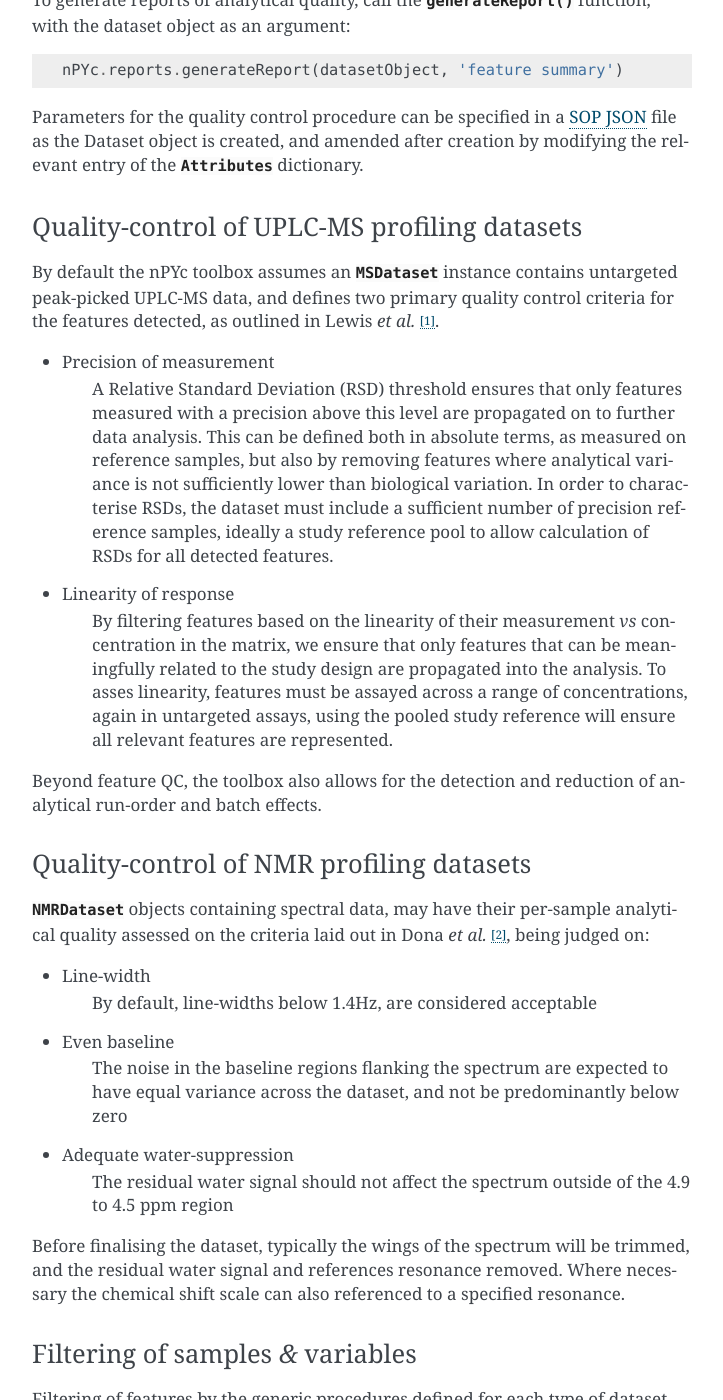
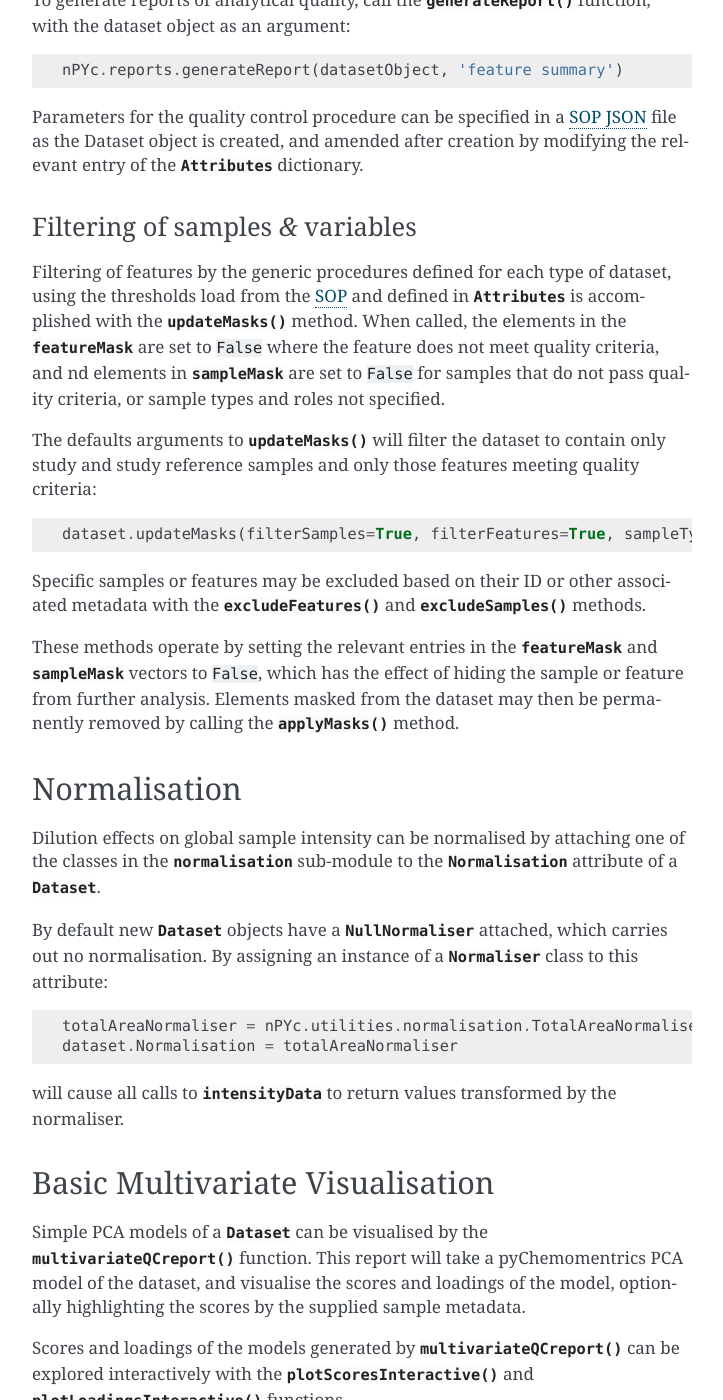
Before and after one commit to phenomecentre/nPYc-Toolbox, a Sphinx documentation site: the page built from docs/tutorials/tutorial.rst, in a window 1280 px wide and 1400 px high, scrolled down 2524 px. Shown: the whole window, without its empty margins (388-1111 px from the left). Built offline with Sphinx 7.4.7, drawn with Linux system fonts in a browser that asks for light colours; some of the changed text lies outside the part shown.

Commit message:
Restructured tutorial docs
[ci skip]

```diff
--- a/docs/index.rst
+++ b/docs/index.rst
@@ -29,7 +30,7 @@
 
 Using the nPYc toolbox
 ======================
-The :doc:`tutorial <tutorial>` introduces the basic process of using the nPYc toolbox to load, perform quality-control on, and basic interpretation of a metabolic profiling dataset.
+The :doc:`tutorial <tutorials/tutorial>` introduces the basic process of using the nPYc toolbox to load, perform quality-control on, and basic interpretation of a metabolic profiling dataset.
 
 
 The :py:class:`~nPYc.objects.Dataset` classes
--- /dev/null
+++ b/docs/tutorials/targeteddataset.rst
@@ -0,0 +1,2 @@
+Preprocesssing *&* Quality-control of targeted datasets
+-------------------------------------------------------
--- a/docs/tutorial.rst
+++ b/docs/tutorials/tutorial.rst
@@ -26,7 +26,7 @@
 
 	dataset.intensityData
 
-Additional study design parameters or sample metadata may be mapped into the Dataset using the :py:meth:`~nPYc.objects.Dataset.addSampleInfo` method. For the purpose of standardising QC filtering procedures, the nPYc toolbox defines a small set of terms for describing reference sample types and design elements, as listed in :doc:`nomenclature<nomenclature>`.
+Additional study design parameters or sample metadata may be mapped into the Dataset using the :py:meth:`~nPYc.objects.Dataset.addSampleInfo` method. For the purpose of standardising QC filtering procedures, the nPYc toolbox defines a small set of terms for describing reference sample types and design elements, as listed in :doc:`nomenclature<../nomenclature>`.
 
 In brief, :term:`precision reference` assays are acquired to characterise analytical variability, while :term:`linearity reference` assays provide a measure of a samples response to changes in abundance. These measurements may be made on :term:`synthetic reference mixtures<method reference>`, repeatedly measured samples of a :term:`representative matrix<external reference>`, or a :term:`pool<study reference>` of the samples in the study.
 
@@ -78,6 +78,8 @@
 When adding multiple rounds of metadata, the content of columns already present in :py:attr:`~nPYc.objects.Dataset.sampleMetadata` will be overwritten by any column with the same name in the metadata being added. See the documentation for :py:meth:`~nPYc.objects.Dataset.addSampleInfo` for possible options.
 
 
+
+
 Assessing Analytical Quality
 ============================
 
@@ -87,43 +89,13 @@
 
 	nPYc.reports.generateReport(datasetObject, 'feature summary')
 
-Parameters for the quality control procedure can be specified in a :doc:`SOP JSON<configuration/configurationSOPs>` file as the Dataset object is created, and amended after creation by modifying the relevant entry of the :py:attr:`~nPYc.objects.Dataset.Attributes` dictionary.
-
-
-Quality-control of UPLC-MS profiling datasets
-*********************************************
-
-By default the nPYc toolbox assumes an :py:class:`~nPYc.objects.MSDataset` instance contains untargeted peak-picked UPLC-MS data, and defines two primary quality control criteria for the features detected, as outlined in Lewis *et al.* [#]_.
-
-* Precision of measurement
-	A Relative Standard Deviation (RSD) threshold ensures that only features measured with a precision above this level are propagated on to further data analysis. This can be defined both in absolute terms, as measured on reference samples, but also by removing features where analytical variance is not sufficiently lower than biological variation.
-	In order to characterise RSDs, the dataset must include a sufficient number of precision reference samples, ideally a study reference pool to allow calculation of RSDs for all detected features.
-* Linearity of response
-	By filtering features based on the linearity of their measurement *vs* concentration in the matrix, we ensure that only features that can be meaningfully related to the study design are propagated into the analysis.
-	To asses linearity, features must be assayed across a range of concentrations, again in untargeted assays, using the pooled study reference will ensure all relevant features are represented.
-
-Beyond feature QC, the toolbox also allows for the detection and reduction of analytical run-order and batch effects.
-
-
-Quality-control of NMR profiling datasets
-*****************************************
-
-:py:class:`~nPYc.objects.NMRDataset` objects containing spectral data, may have their per-sample analytical quality assessed on the criteria laid out in Dona *et al.* [#]_, being judged on:
-
-* Line-width
-	By default, line-widths below 1.4\ Hz, are considered acceptable
-* Even baseline
-	The noise in the baseline regions flanking the spectrum are expected to have equal variance across the dataset, and not be predominantly below zero
-* Adequate water-suppression
-	The residual water signal should not affect the spectrum outside of the 4.9 to 4.5 ppm region
-
-Before finalising the dataset, typically the wings of the spectrum will be trimmed, and the residual water signal and references resonance removed. Where necessary the chemical shift scale can also referenced to a specified resonance.
+Parameters for the quality control procedure can be specified in a :doc:`SOP JSON<../configuration/configurationSOPs>` file as the Dataset object is created, and amended after creation by modifying the relevant entry of the :py:attr:`~nPYc.objects.Dataset.Attributes` dictionary.
 
 
 Filtering of samples *&* variables
 **********************************
 
-Filtering of features by the generic procedures defined for each type of dataset, using the thresholds load from the :doc:`SOP <configuration/configurationSOPs>` and defined in :py:attr:`~nPYc.objects.Dataset.Attributes` is accomplished with the :py:meth:`~nPYc.objects.Dataset.updateMasks` method. When called, the elements in the  :py:attr:`~nPYc.objects.Dataset.featureMask` are set to ``False`` where the feature does not meet quality criteria, and nd elements in :py:attr:`~nPYc.objects.Dataset.sampleMask` are set to ``False`` for samples that do not pass quality criteria, or sample types and roles not specified.
+Filtering of features by the generic procedures defined for each type of dataset, using the thresholds load from the :doc:`SOP <../configuration/configurationSOPs>` and defined in :py:attr:`~nPYc.objects.Dataset.Attributes` is accomplished with the :py:meth:`~nPYc.objects.Dataset.updateMasks` method. When called, the elements in the  :py:attr:`~nPYc.objects.Dataset.featureMask` are set to ``False`` where the feature does not meet quality criteria, and nd elements in :py:attr:`~nPYc.objects.Dataset.sampleMask` are set to ``False`` for samples that do not pass quality criteria, or sample types and roles not specified.
 
 The defaults arguments to :py:meth:`~nPYc.objects.Dataset.updateMasks` will filter the dataset to contain only study and study reference samples and only those features meeting quality criteria::
 
@@ -170,6 +142,12 @@
 
 Datasets can be exported in a variety of formats with the :py:meth:`~nPYc.objects.Dataset.exportDataset` method. '*UnifiedCSV*' provides a good default output, exporting the :-:`~nPYc.objects.Dataset.sampleMetadata`, :py:attr:`~nPYc.objects.Dataset.featureMetadata`,  and :py:attr:`~nPYc.objects.Dataset.intensityData` concatenated as a single coma-separated text file, with samples in rows, and features in columns. Where the number of features in a dataset might result in a file with too many columns to be opened by certain software packages, the '*CSV*' option allows the :py:attr:`~nPYc.objects.Dataset.sampleMetadata`, :py:attr:`~nPYc.objects.Dataset.featureMetadata`,  and :py:attr:`~nPYc.objects.Dataset.intensityData` to each be saved to a separate CSV file.
 
-.. [#] Development and Application of Ultra-Performance Liquid Chromatography-TOF MS for Precision Large Scale Urinary Metabolic Phenotyping, Lewis MR, *et al.*, **Anal. Chem.**, 2016, 88, pp 9004-9013
 
-.. [#] Precision High-Throughput Proton NMR Spectroscopy of Human Urine, Serum, and Plasma for Large-Scale Metabolic Phenotyping, Anthony C. Dona *et al.* **Anal. Chem.**, 2014, 86 (19), pp 9887–9894
+.. toctree::
+   :maxdepth: 2
+   :hidden:
+
+   SampleMetadata
+   nmrdataset
+   msdataset
+   targeteddataset
```
Also changed, not shown: other parts of docs/index.rst (+2 -1 lines), docs/tutorials/msdataset.rst (added, +15 -0 lines), docs/tutorials/nmrdataset.rst (added, +15 -0 lines), docs/tutorials/SampleMetadata.rst (renamed from docs/SampleMetadata.rst), docs/tutorials/exampleMSworkflow.rst (renamed from docs/exampleMSworkflow.rst), 3 other files.
